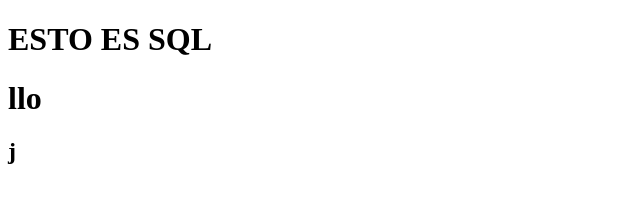
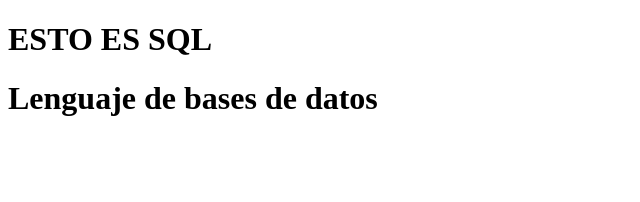
Before and after one commit to delanoys/ProyectoWeb-Grupo3-AvanzaTech, a plain HTML site: page Valeria/InfoSQL.html in a window 1280 px wide. Shown: the whole page, without its empty margins (0-640 px from the left). Drawn offline with Linux system fonts and the light colour scheme.

Commit message:
agregandonewtitle

```diff
--- a/Valeria/InfoSQL.html
+++ b/Valeria/InfoSQL.html
@@ -7,7 +7,7 @@
 </head>
 <body>
     <h1>ESTO ES SQL</h1>
-    <h1>llo</h1>
-    <h2>j</h2>
+    <h1>Lenguaje de bases de datos</h1>
+    <h2></h2>
 </body>
 </html>
```
